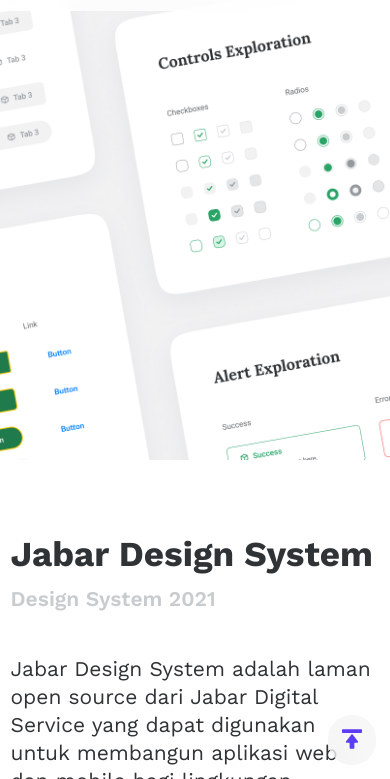
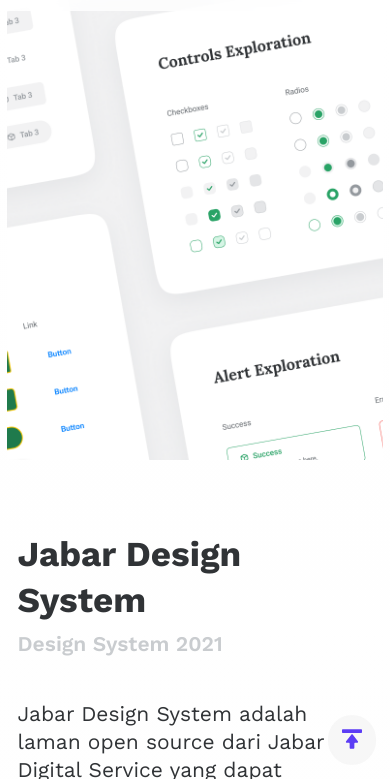
Before and after one commit to ReksaMohammad/reksamohammad.github.io, a plain HTML site: page design-system.html in a window 390 px wide. Shown: the part 65-844 px from the top of the page. Drawn offline with nearby package versions, Linux system fonts and the light colour scheme; files that its build step writes are made by us from their sources.

Commit message:
Update style.css

```diff
--- a/css/style.css
+++ b/css/style.css
@@ -690,4 +690,8 @@ footer {
     .design-system svg {
         width: 100%;
     }
+	.design-system {
+        padding-left: .5rem;
+        padding-right: .5rem;
+    }
 }
```
